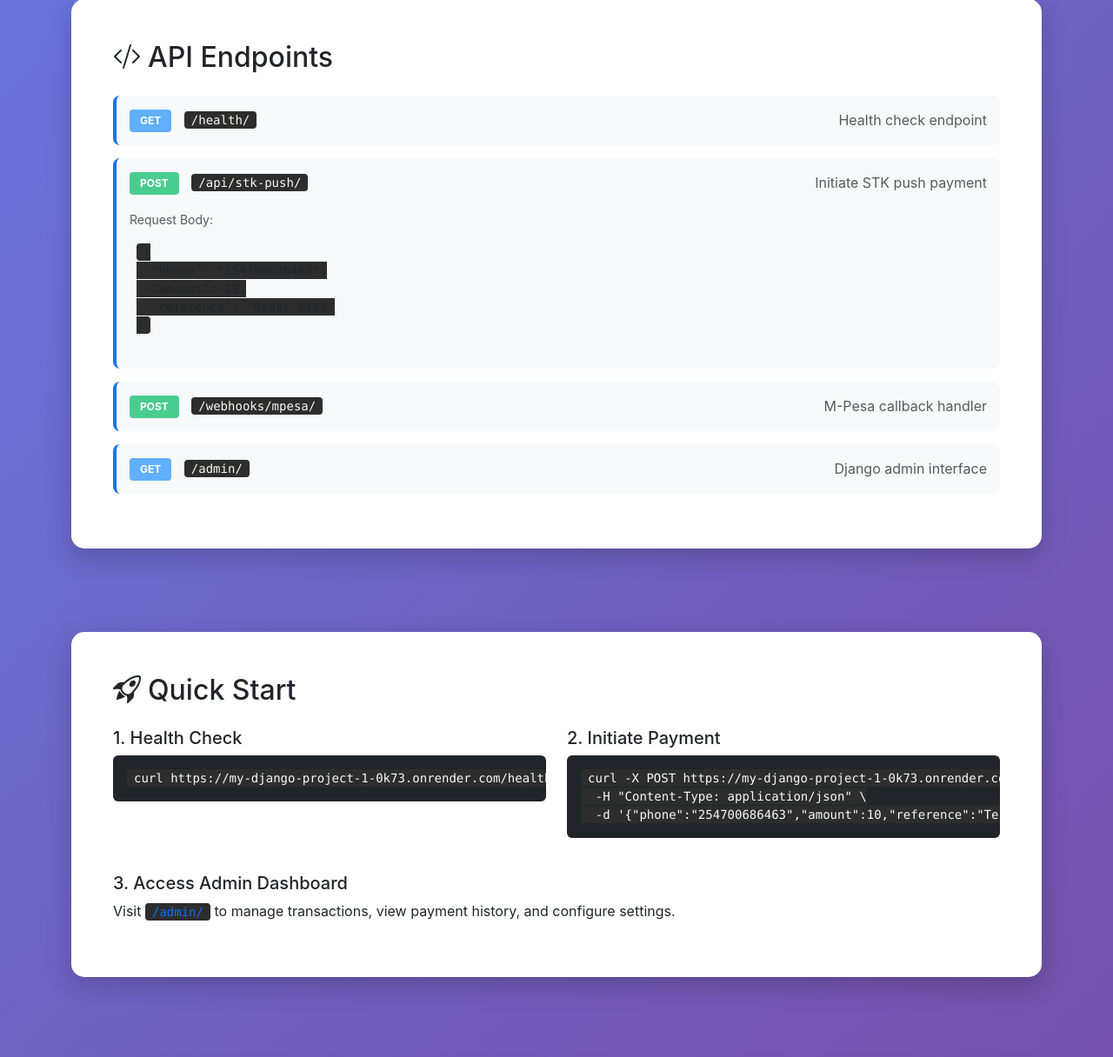
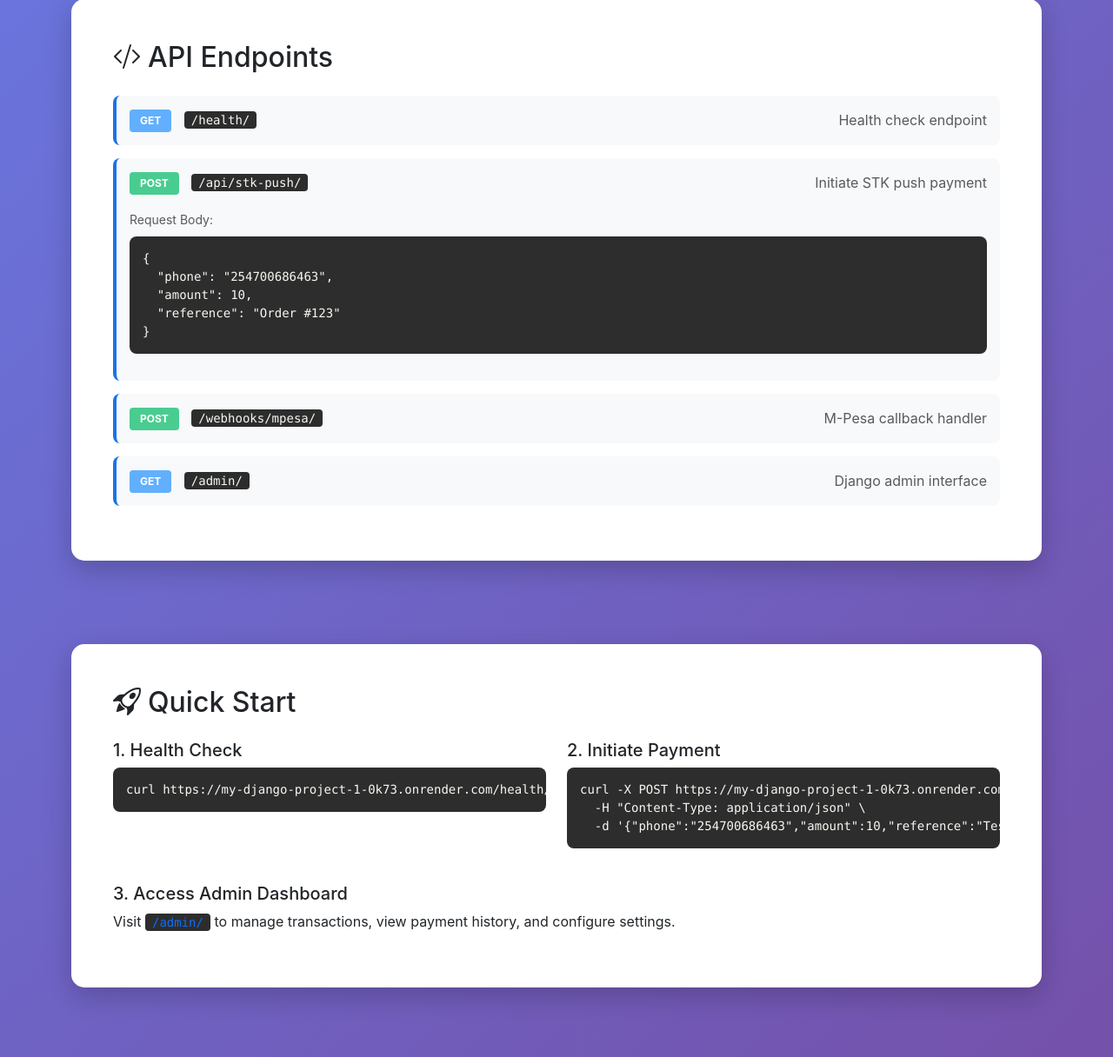
Before and after one commit to jamiljuma2/My-django-project, a Django app: page / in a window 1280 px wide. Shown: the part 730-1946 px from the top of the page at 87% size. Run offline with Django 4.2, Linux system fonts and the light colour scheme.

Commit message:
Fix code block visibility in homepage
- Changed pre blocks to use dark background (#2d2d2d)
- Made code text light colored (#f8f8f2) for contrast
- Removed conflicting Bootstrap classes (bg-light, bg-dark)
- Added styling for pre code blocks with proper padding
- Request body JSON now clearly visible

All code examples now have:
✓ Dark background for better readability
✓ Light text color for high contrast
✓ Consistent styling across all code blocks
✓ Better visual hierarchy

```diff
--- a/templates/home.html
+++ b/templates/home.html
@@ -160,6 +160,19 @@
             padding: 2px 8px;
             border-radius: 4px;
         }
+
+        pre {
+            background: #2d2d2d !important;
+            color: #f8f8f2;
+            padding: 15px;
+            border-radius: 8px;
+            overflow-x: auto;
+        }
+
+        pre code {
+            background: transparent;
+            padding: 0;
+        }
     </style>
 </head>
 <body>
@@ -249,7 +262,7 @@
                         </div>
                         <div class="mt-3">
                             <small class="text-muted">Request Body:</small>
-                            <pre class="bg-light p-2 rounded mt-2"><code>{
+                            <pre class="mt-2"><code>{
   "phone": "254700686463",
   "amount": 10,
   "reference": "Order #123"
@@ -291,12 +304,12 @@
                     <div class="row">
                         <div class="col-md-6">
                             <h5>1. Health Check</h5>
-                            <pre class="bg-dark text-light p-3 rounded"><code>curl https://my-django-project-1-0k73.onrender.com/health/</code></pre>
+                            <pre><code>curl https://my-django-project-1-0k73.onrender.com/health/</code></pre>
                         </div>
 
                         <div class="col-md-6">
                             <h5>2. Initiate Payment</h5>
-                            <pre class="bg-dark text-light p-3 rounded"><code>curl -X POST https://my-django-project-1-0k73.onrender.com/api/stk-push/ \
+                            <pre><code>curl -X POST https://my-django-project-1-0k73.onrender.com/api/stk-push/ \
   -H "Content-Type: application/json" \
   -d '{"phone":"254700686463","amount":10,"reference":"Test"}'</code></pre>
                         </div>
```
